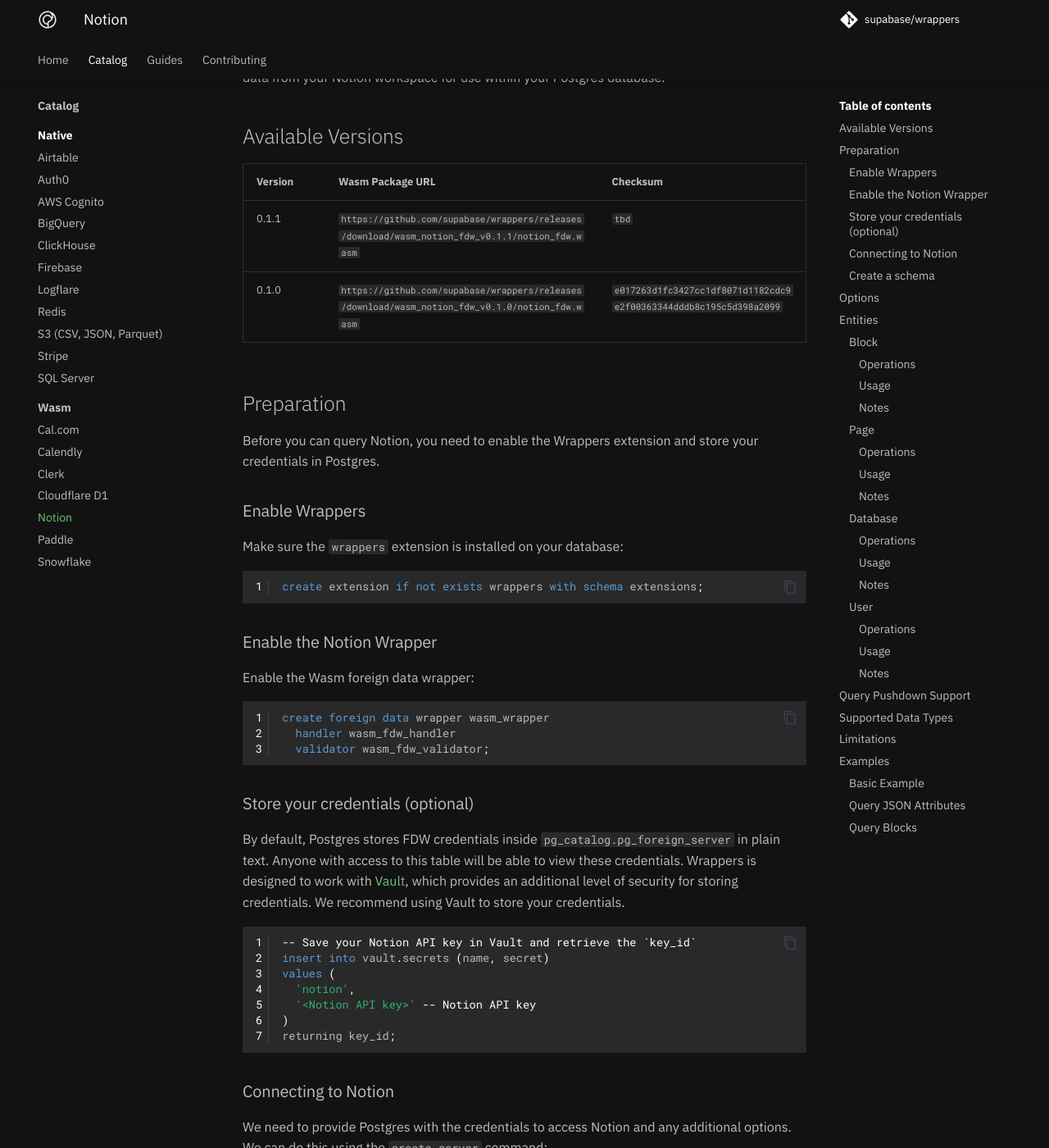
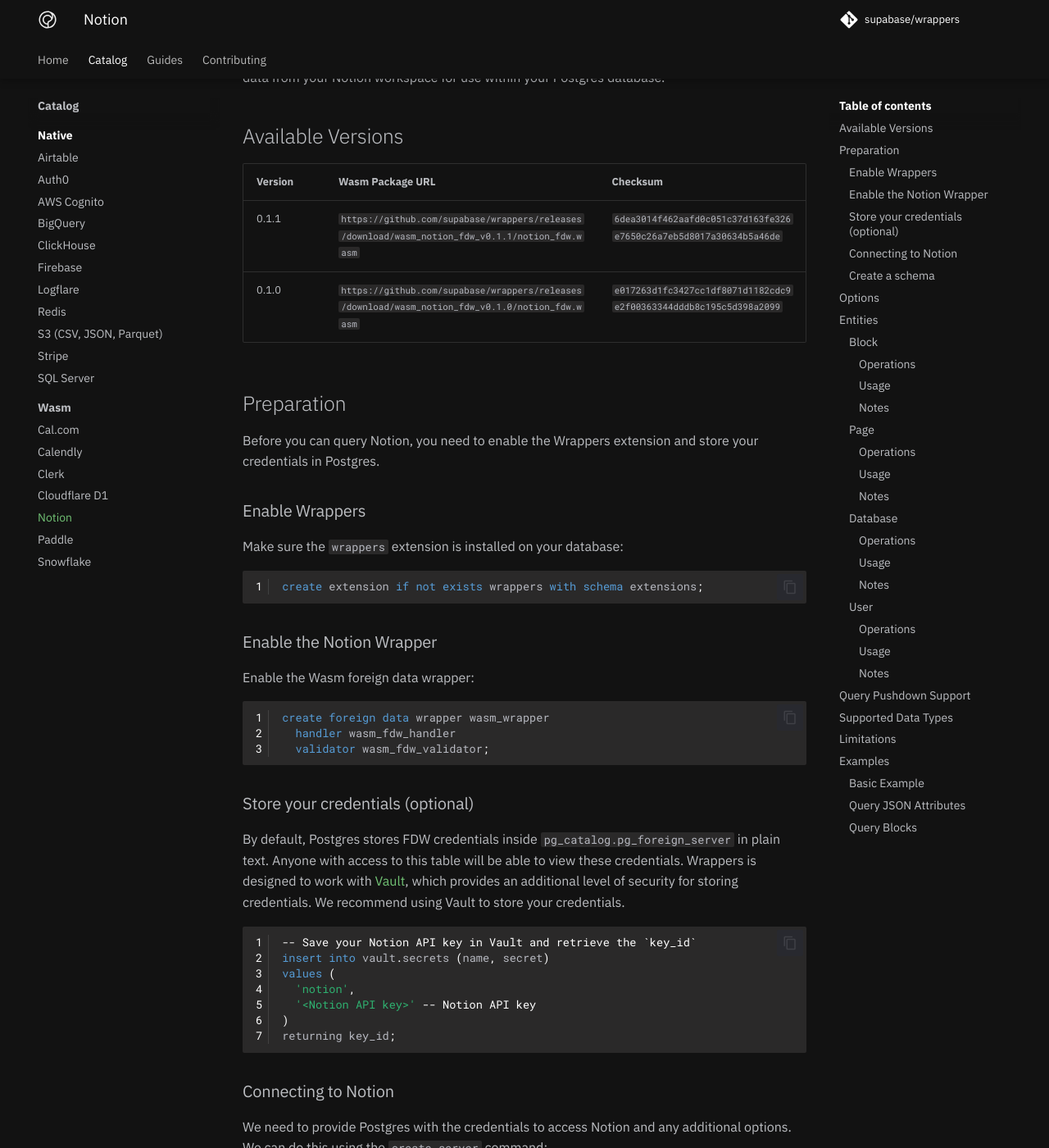
Before and after one commit to supabase/wrappers, an MkDocs documentation site: the page built from docs/catalog/notion.md, in a window 1280 px wide and 1400 px high, scrolled down 253 px. Shown: the whole window at 82% size. Built offline with MkDocs 1.6.1 and Material for MkDocs 9.7.7, drawn with Linux system fonts in a browser that asks for light colours; comment, search, counter and statistics services are not loaded; some of the changed text lies outside the part shown.

Commit message:
docs(wasm): upgrade Notion Wasm FDW v0.1.1 checksum (#419)

```diff
--- a/docs/catalog/notion.md
+++ b/docs/catalog/notion.md
@@ -17,7 +17,7 @@
 
 | Version | Wasm Package URL                                                                                | Checksum                                                           |
 | ------- | ----------------------------------------------------------------------------------------------- | ------------------------------------------------------------------ |
-| 0.1.1   | `https://github.com/supabase/wrappers/releases/download/wasm_notion_fdw_v0.1.1/notion_fdw.wasm` | `tbd` |
+| 0.1.1   | `https://github.com/supabase/wrappers/releases/download/wasm_notion_fdw_v0.1.1/notion_fdw.wasm` | `6dea3014f462aafd0c051c37d163fe326e7650c26a7eb5d8017a30634b5a46de` |
 | 0.1.0   | `https://github.com/supabase/wrappers/releases/download/wasm_notion_fdw_v0.1.0/notion_fdw.wasm` | `e017263d1fc3427cc1df8071d1182cdc9e2f00363344dddb8c195c5d398a2099` |
 
 ## Preparation
@@ -69,7 +69,7 @@
         fdw_package_url 'https://github.com/supabase/wrappers/releases/download/wasm_notion_fdw_v0.1.1/notion_fdw.wasm',
         fdw_package_name 'supabase:notion-fdw',
         fdw_package_version '0.1.1',
-        fdw_package_checksum 'tbd',
+        fdw_package_checksum '6dea3014f462aafd0c051c37d163fe326e7650c26a7eb5d8017a30634b5a46de',
         api_url 'https://api.notion.com/v1',  -- optional
         api_key_id '<key_ID>' -- The Key ID from above.
       );
@@ -84,7 +84,7 @@
         fdw_package_url 'https://github.com/supabase/wrappers/releases/download/wasm_notion_fdw_v0.1.1/notion_fdw.wasm',
         fdw_package_name 'supabase:notion-fdw',
         fdw_package_version '0.1.1',
-        fdw_package_checksum 'tbd',
+        fdw_package_checksum '6dea3014f462aafd0c051c37d163fe326e7650c26a7eb5d8017a30634b5a46de',
         api_url 'https://api.notion.com/v1',  -- optional
         api_key 'secret_xxxx...'  -- Notion API key
       );
```
